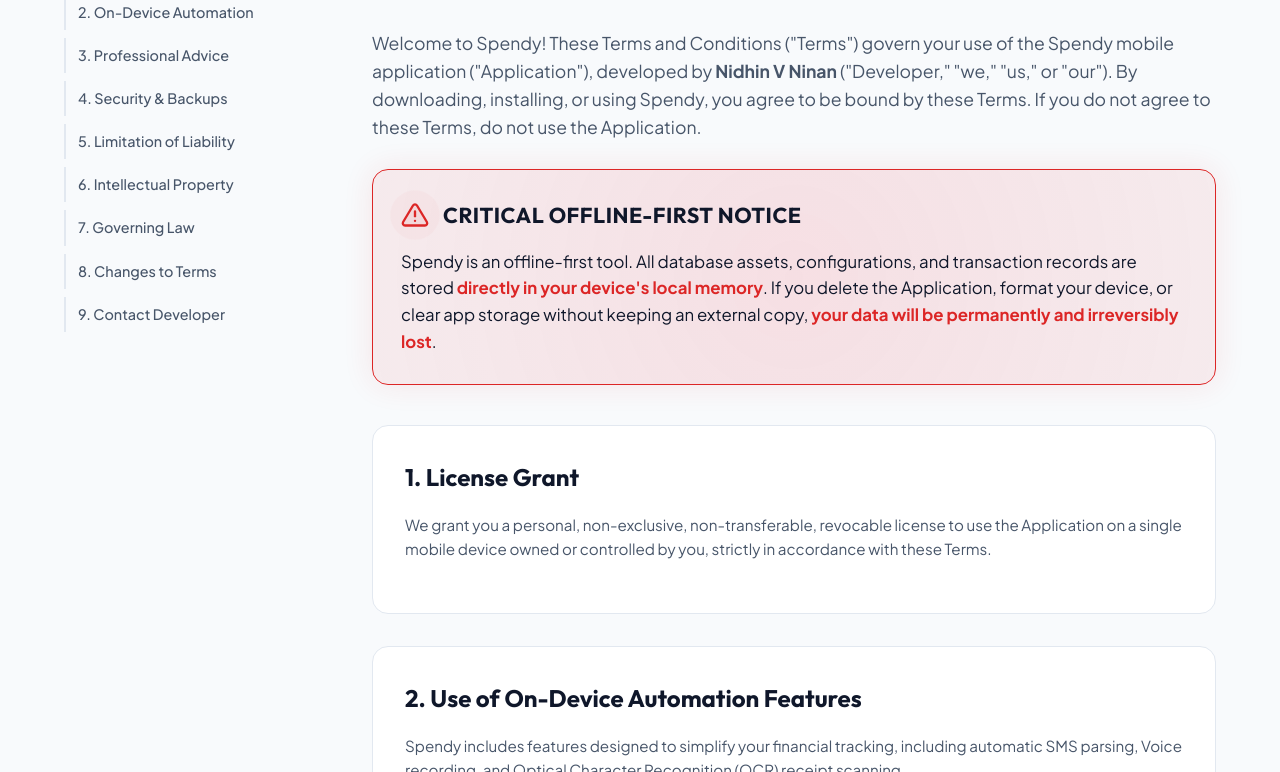
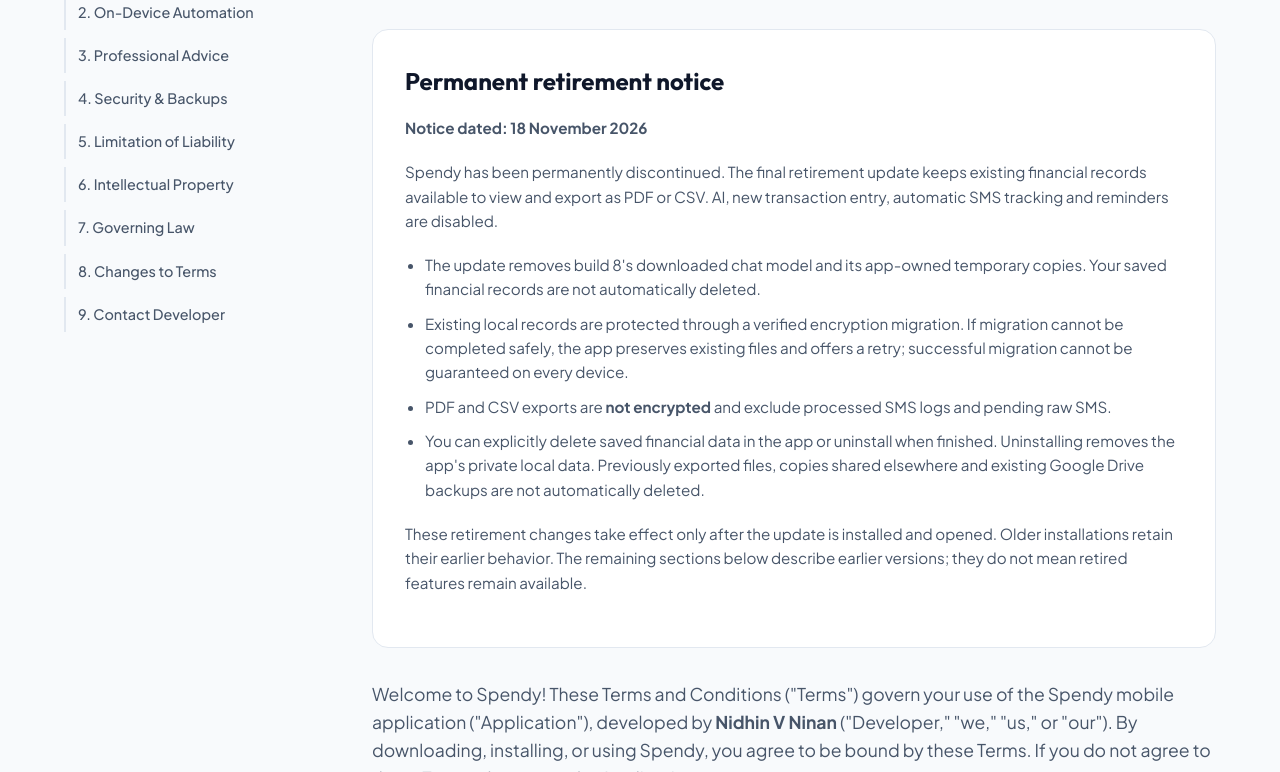
Before and after one commit to nidhin29/terms, a website built with Vite: page index.html in a window 1280 px wide. Shown: the part 203-975 px from the top of the page. Built offline with nearby package versions, Linux system fonts and the light colour scheme.

Commit message:
docs: add permanent retirement notice and details regarding data handling for discontinued Spendy app

```diff
--- a/index.html
+++ b/index.html
@@ -123,6 +123,19 @@
                         3 min read
                     </span>
                 </div>
+
+                <section id="retirement-notice" class="policy-section" aria-labelledby="retirement-notice-title">
+                    <h2 id="retirement-notice-title">Permanent retirement notice</h2>
+                    <p><strong>Notice dated: <time datetime="2026-11-18">18 November 2026</time></strong></p>
+                    <p>Spendy has been permanently discontinued. The final retirement update keeps existing financial records available to view and export as PDF or CSV. AI, new transaction entry, automatic SMS tracking and reminders are disabled.</p>
+                    <ul>
+                        <li>The update removes build 8's downloaded chat model and its app-owned temporary copies. Your saved financial records are not automatically deleted.</li>
+                        <li>Existing local records are protected through a verified encryption migration. If migration cannot be completed safely, the app preserves existing files and offers a retry; successful migration cannot be guaranteed on every device.</li>
+                        <li>PDF and CSV exports are <strong>not encrypted</strong> and exclude processed SMS logs and pending raw SMS.</li>
+                        <li>You can explicitly delete saved financial data in the app or uninstall when finished. Uninstalling removes the app's private local data. Previously exported files, copies shared elsewhere and existing Google Drive backups are not automatically deleted.</li>
+                    </ul>
+                    <p>These retirement changes take effect only after the update is installed and opened. Older installations retain their earlier behavior. The remaining sections below describe earlier versions; they do not mean retired features remain available.</p>
+                </section>
 
                 <p class="intro-lead">
                     Welcome to Spendy! These Terms and Conditions (&quot;Terms&quot;) govern your use of the Spendy mobile application (&quot;Application&quot;), developed by <strong>Nidhin V Ninan</strong> (&quot;Developer,&quot; &quot;we,&quot; &quot;us,&quot; or &quot;our&quot;). By downloading, installing, or using Spendy, you agree to be bound by these Terms. If you do not agree to these Terms, do not use the Application.
```
